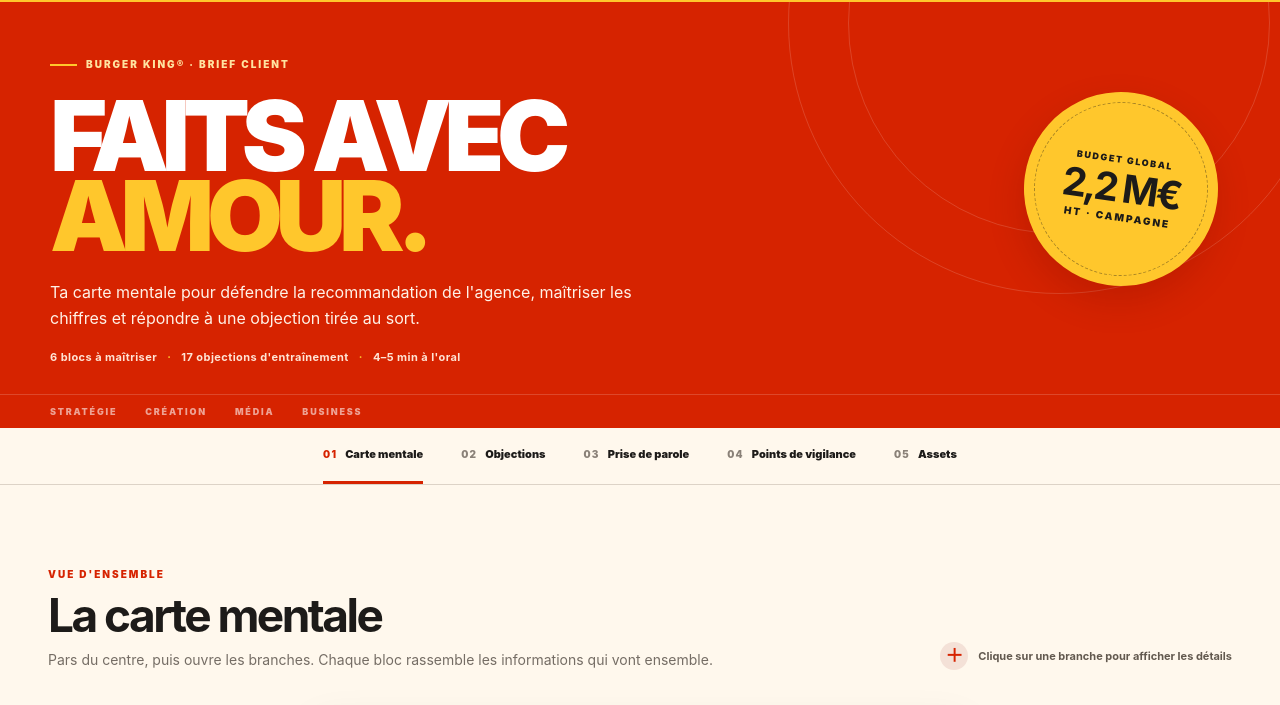
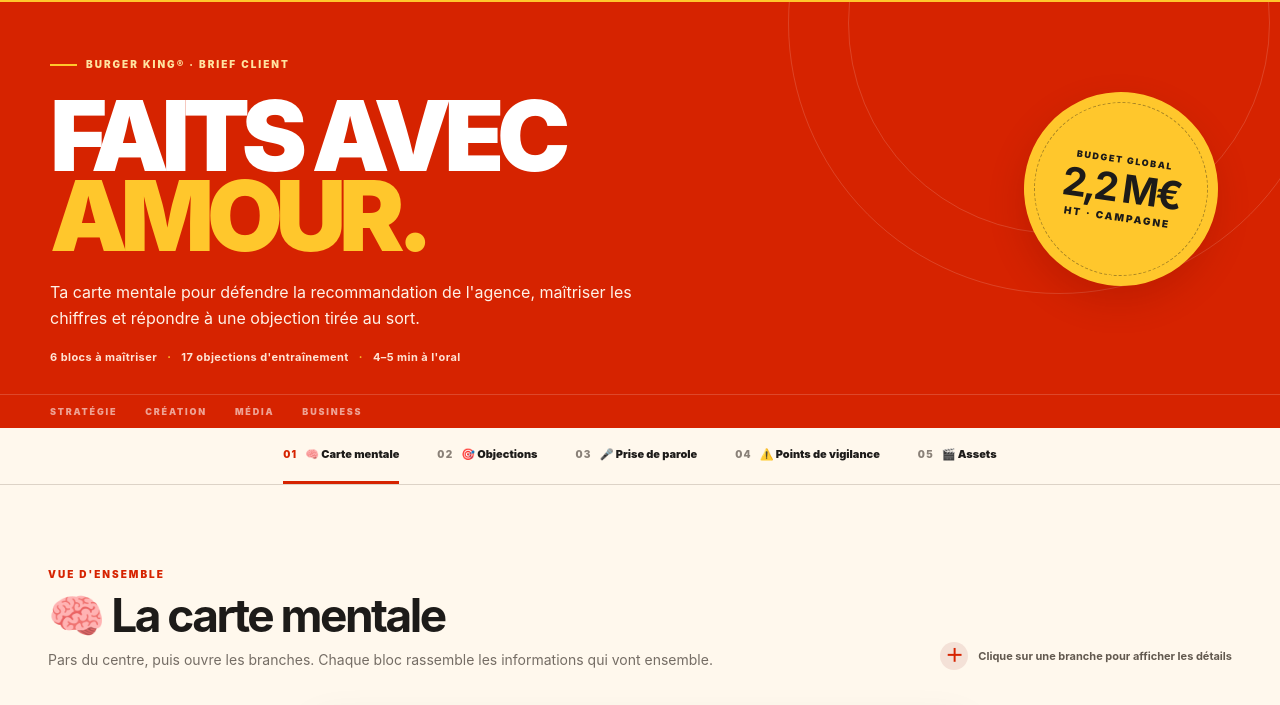
Before and after one commit to sopp24/MasterChef, a plain HTML site: page index.html in a window 1280 px wide. Shown: the part 72-777 px from the top of the page. Drawn offline with Linux system fonts and the light colour scheme.

Commit message:
Ajoute des emojis aux titres des sections

```diff
--- a/index.html
+++ b/index.html
@@ -42,16 +42,16 @@
     </section>
 
     <nav class="main-nav" aria-label="Navigation principale">
-      <a class="nav-link active" href="#mindmap">01 <span>Carte mentale</span></a>
-      <a class="nav-link" href="#objections">02 <span>Objections</span></a>
-      <a class="nav-link" href="#oral">03 <span>Prise de parole</span></a>
-      <a class="nav-link" href="#vigilance">04 <span>Points de vigilance</span></a>
-      <a class="nav-link" href="#assets">05 <span>Assets</span></a>
+      <a class="nav-link active" href="#mindmap">01 <span>🧠 Carte mentale</span></a>
+      <a class="nav-link" href="#objections">02 <span>🎯 Objections</span></a>
+      <a class="nav-link" href="#oral">03 <span>🎤 Prise de parole</span></a>
+      <a class="nav-link" href="#vigilance">04 <span>⚠️ Points de vigilance</span></a>
+      <a class="nav-link" href="#assets">05 <span>🎬 Assets</span></a>
     </nav>
 
     <section class="section section-map" id="mindmap">
       <div class="section-heading">
-        <div><div class="eyebrow eyebrow-dark">VUE D'ENSEMBLE</div><h2>La carte mentale</h2><p class="section-subtitle">Pars du centre, puis ouvre les branches. Chaque bloc rassemble les informations qui vont ensemble.</p></div>
+        <div><div class="eyebrow eyebrow-dark">VUE D'ENSEMBLE</div><h2>🧠 La carte mentale</h2><p class="section-subtitle">Pars du centre, puis ouvre les branches. Chaque bloc rassemble les informations qui vont ensemble.</p></div>
         <div class="map-hint"><span class="hint-icon">＋</span> Clique sur une branche pour afficher les détails</div>
       </div>
       <div class="mindmap">
@@ -68,7 +68,7 @@
 
     <section class="section objection-section" id="objections">
       <div class="section-heading objection-heading">
-        <div><div class="eyebrow eyebrow-dark">ENTRAÎNEMENT CIBLÉ</div><h2>Et si le client objecte…</h2><p class="section-subtitle">Des objections probables construites à partir du brief. Elles ne sont pas une liste officielle fournie par le sujet.</p></div>
+        <div><div class="eyebrow eyebrow-dark">ENTRAÎNEMENT CIBLÉ</div><h2>🎯 Et si le client objecte…</h2><p class="section-subtitle">Des objections probables construites à partir du brief. Elles ne sont pas une liste officielle fournie par le sujet.</p></div>
         <button class="button button-red" id="drawBtn" type="button"><span aria-hidden="true">⤨</span> Tirer une objection</button>
       </div>
       <div class="tool-row">
@@ -91,7 +91,7 @@
 
     <section class="section oral-section" id="oral">
       <div class="section-heading">
-        <div><div class="eyebrow eyebrow-dark">LE JOUR J</div><h2>Ta réponse en 4 à 5 minutes</h2><p class="section-subtitle">Un fil conducteur simple pour rester clair, convaincant et orienté solution.</p></div>
+        <div><div class="eyebrow eyebrow-dark">LE JOUR J</div><h2>🎤 Ta réponse en 4 à 5 minutes</h2><p class="section-subtitle">Un fil conducteur simple pour rester clair, convaincant et orienté solution.</p></div>
         <div class="time-badge"><strong>04:30</strong><span>cible de préparation</span></div>
       </div>
       <div class="oral-flow" id="oralFlow">
@@ -121,7 +121,7 @@
 
     <section class="section vigilance-section" id="vigilance">
       <div class="section-heading">
-        <div><div class="eyebrow eyebrow-dark">SÉCURISER TA CRÉDIBILITÉ</div><h2>Ce que le brief ne dit pas</h2><p class="section-subtitle">Si le client pose une question sur ces sujets, ne fabrique pas une réponse. Reconnais le manque et propose comment le cadrer.</p></div>
+        <div><div class="eyebrow eyebrow-dark">SÉCURISER TA CRÉDIBILITÉ</div><h2>⚠️ Ce que le brief ne dit pas</h2><p class="section-subtitle">Si le client pose une question sur ces sujets, ne fabrique pas une réponse. Reconnais le manque et propose comment le cadrer.</p></div>
         <span class="warning-mark" aria-hidden="true">!</span>
       </div>
       <div class="vigilance-layout">
@@ -137,7 +137,7 @@
 
     <section class="section assets-section" id="assets">
       <div class="section-heading">
-        <div><div class="eyebrow eyebrow-dark">POUR RÉVISER AVEC LES CRÉATIONS</div><h2>Les assets du brief</h2><p class="section-subtitle">Les liens cliquables retrouvés dans le document original.</p></div>
+        <div><div class="eyebrow eyebrow-dark">POUR RÉVISER AVEC LES CRÉATIONS</div><h2>🎬 Les assets du brief</h2><p class="section-subtitle">Les liens cliquables retrouvés dans le document original.</p></div>
       </div>
       <div class="asset-grid" id="assetGrid"></div>
       <p class="asset-note">À noter : dans le document fourni, les liens sociaux #1 et #2 renvoient à la même URL Instagram.</p>
```
